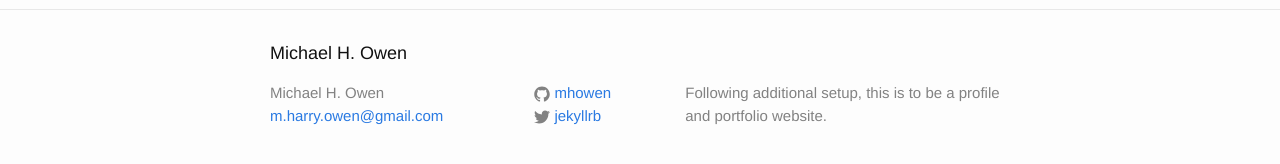
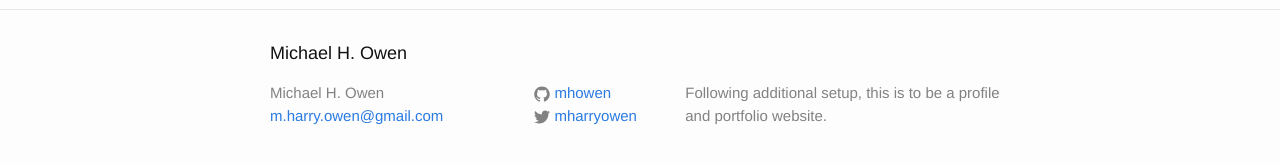
Before and after one commit to mhowen/mhowen.github.io, a Jekyll site: the page built from about.md, in a window 1280 px wide. Shown: the part 341-505 px from the top of the page. Built offline with Jekyll 4.4.1, drawn with Linux system fonts in a browser that asks for light colours.

Commit message:
Update config.yml

```diff
--- a/_config.yml
+++ b/_config.yml
@@ -11,8 +11,8 @@
 description: > # this means to ignore newlines until "baseurl:"
   Following additional setup, this is to be a profile and portfolio website.
 baseurl: "" # the subpath of your site, e.g. /blog
-url: "http://yourdomain.com" # the base hostname & protocol for your site
-twitter_username: jekyllrb
+url: "http://mharryowen.com" # the base hostname & protocol for your site
+twitter_username: mharryowen
 github_username:  mhowen
 
 # Build settings
```
